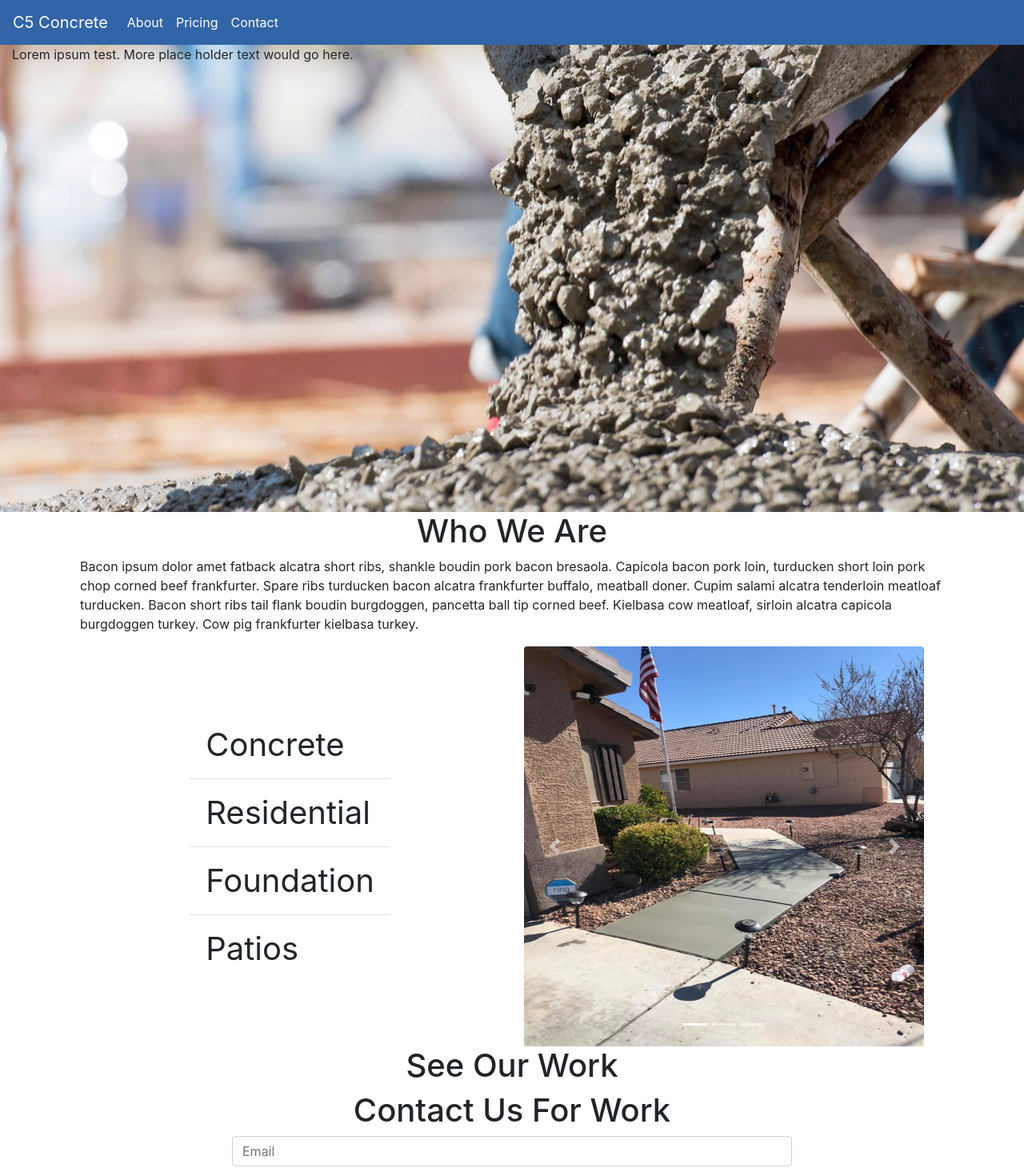
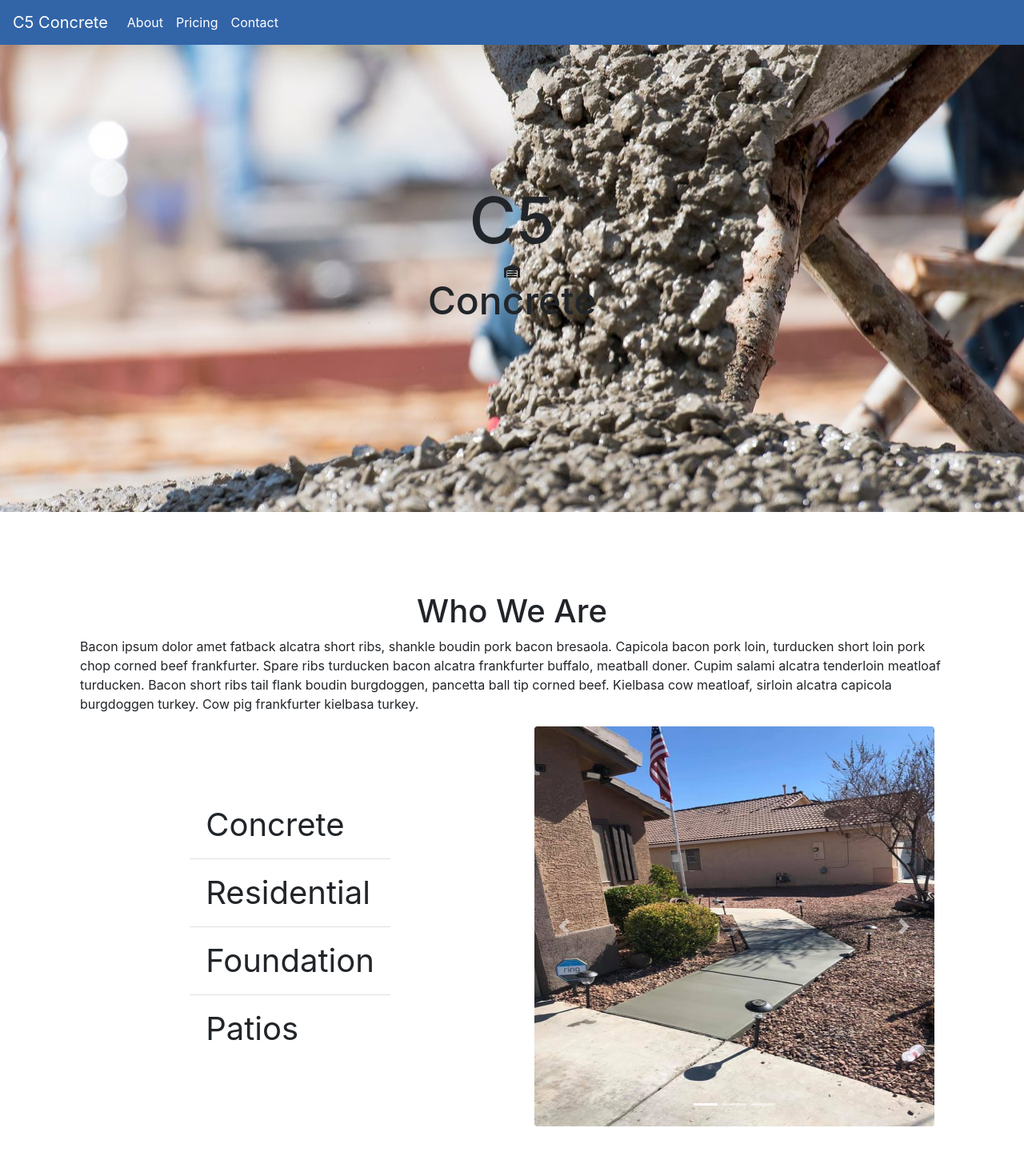
Before and after one commit to dansilvaUT/C5-Concrete, a React (Create React App) app: page / in a window 1280 px wide. Shown: the top 1470 px of the page at 80% size. Built offline with nearby package versions, Linux system fonts and the light colour scheme.

Commit message:
more structing done with heading and containers for main components

```diff
--- a/src/Components/About/About.js
+++ b/src/Components/About/About.js
@@ -10,8 +10,8 @@ import './About.scss';
 
 const About = () => {
     return (
-        <Container>
-            <Heading text='Who We Are' />
+        <Container className="component-container">
+            <Heading classname="heading" text='Who We Are' />
             <Container>
                 <Row>
                     <Col>
@@ -30,7 +30,7 @@ const About = () => {
                     <Col className="list-services">
                         <List />
                     </Col>
-                    <Col>
+                    <Col className="carousel-col">
                         <Carousel className="carousel-about" fade>
                             {cArr.map((p, i) => (
                                 <Carousel.Item interval={1200} key={i}>
--- a/src/Components/About/About.scss
+++ b/src/Components/About/About.scss
@@ -10,6 +10,7 @@
     width: 100%;
 }
 
-.list-services {
+.list-services,
+.carousel-col {
     @include flex-center;
 }
--- a/src/Components/Contact/Contact.js
+++ b/src/Components/Contact/Contact.js
@@ -4,8 +4,8 @@ import ContactForm from './ContactForm/ContactForm';
 
 const Contact = () => {
     return (
-        <Container>
-            <Heading text='Contact Us For Work' />
+        <Container className="component-container">
+            <Heading classname="heading" text='Contact Us For Work' />
             <ContactForm />
         </Container>
     )
--- a/src/Components/Fillers/Headings/Heading.js
+++ b/src/Components/Fillers/Headings/Heading.js
@@ -1,3 +1,3 @@
-const Heading = ({ text }) => <h1 className="heading">{text}</h1>;
+const Heading = ({ text, classname }) => <h1 className={classname}>{text}</h1>;
 
 export default Heading;
--- a/src/Components/Landing/Landing.js
+++ b/src/Components/Landing/Landing.js
@@ -1,14 +1,16 @@
 import Container from 'react-bootstrap/Container';
+import Heading from '../Fillers/Headings/Heading';
+import { FontAwesomeIcon } from '@fortawesome/react-fontawesome';
+import { faWarehouse } from '@fortawesome/free-solid-svg-icons';
 import './Landing.scss';
 
 const Landing = () => {
   return (
     <>
       <Container fluid className="jumbotron-about" >
-        <h1>C5 Concrete</h1>
-        <p>
-          Lorem ipsum test. More place holder text would go here.
-        </p>
+        <Heading classname="heading top-header" text='C5' />
+        <FontAwesomeIcon icon={faWarehouse} />
+        <Heading classname="heading bottom-header" text='Concrete' />
       </Container>
     </>
 
--- a/src/Components/Landing/Landing.scss
+++ b/src/Components/Landing/Landing.scss
@@ -1,3 +1,5 @@
+@import '../../base';
+
 .jumbotron-about {
     background: rgb(0, 29, 126) url('../../assets/landing.jpeg');
     background-repeat:  no-repeat;
@@ -5,4 +7,13 @@
     background-size: auto;
     height: 80vh;
     object-fit: contain;
+    @include flex-center;
 }
+
+.top-header {
+    font-size: 5rem;
+}
+
+.bottom-header {
+    font-size: 3rem;
+}
--- a/src/Components/Work/Work.js
+++ b/src/Components/Work/Work.js
@@ -3,8 +3,8 @@ import Heading from '../Fillers/Headings/Heading';
 
 const Work = () => {
     return (
-        <Container>
-            <Heading text='See Our Work'/>
+        <Container className="component-container">
+            <Heading classname="heading" text='See Our Work'/>
         </Container>
     )
 }
--- a/src/_base.scss
+++ b/src/_base.scss
@@ -16,6 +16,10 @@ $dark-grey: #28313d;
     align-items: center;
 }
 
+.component-container {
+    margin: 100px 0;
+}
+
 .link {
     text-decoration: none;
 }
```
